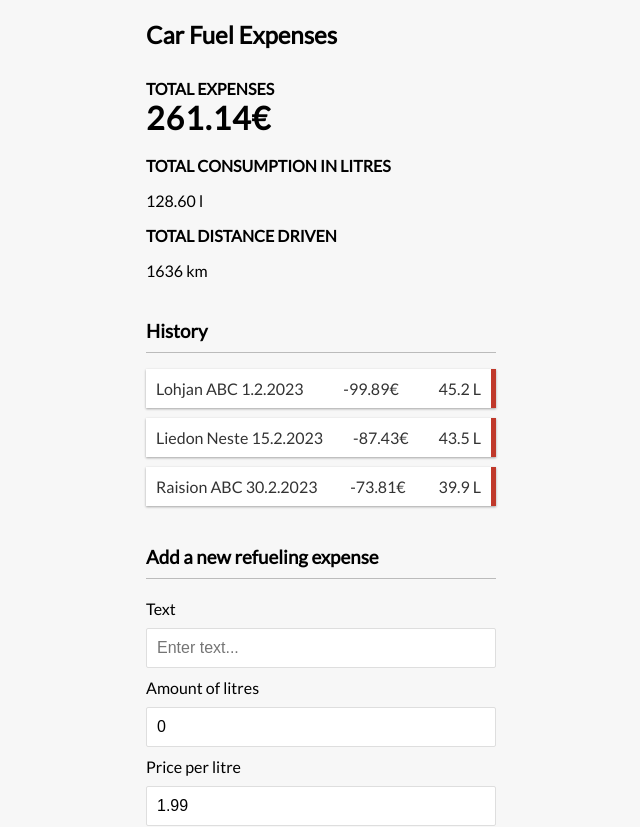
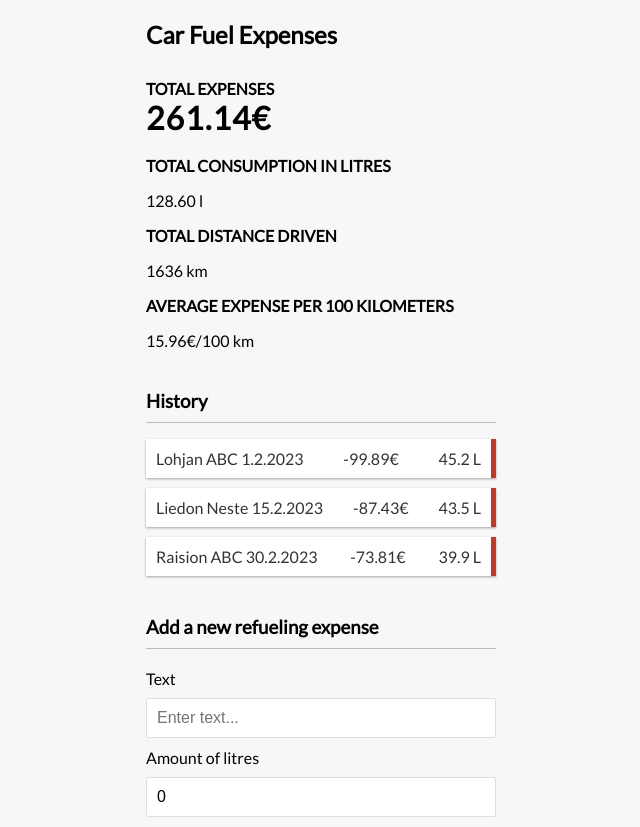
Before and after one commit to mr5499/frontend_app, a React (Create React App) app in the folder frontend_app/: page / in a window 1280 px wide. Shown: the top 827 px of the page, without its empty margins (319-959 px from the left). Built offline with nearby package versions, Linux system fonts and the light colour scheme.

Commit message:
AvgExpenses.js component created and rendered

```diff
--- a/frontend_app/src/App.js
+++ b/frontend_app/src/App.js
@@ -7,6 +7,7 @@ import { RefuelingExpenseList } from './components/RefuelingExpenseList';
 import { AddRefuelingExpense } from './components/AddRefuelingExpense';
 import { GlobalProvider } from './context/GlobalState';
 import { TotalDistance } from './components/TotalDistance';
+import { AvgExpense } from './components/AvgExpenses';
 
 function App() {
   return (
@@ -16,6 +17,7 @@ function App() {
         <TotalRefuelingExpenses />
         <TotalLitres />
         <TotalDistance />
+        <AvgExpense />
         <RefuelingExpenseList />
         <AddRefuelingExpense />
       </div>
--- /dev/null
+++ b/frontend_app/src/components/AvgExpenses.js
@@ -0,0 +1,19 @@
+import React, { useContext } from 'react'
+import { GlobalContext } from '../context/GlobalState'
+
+export const AvgExpense = () => {
+  const { refuels } = useContext(GlobalContext)
+  const distances = refuels.map(refuel => refuel.kilometersDriven)
+  const totalDistances = distances.reduce((acc, item) => (acc += item), 0).toFixed(2)
+  const amounts = refuels.map(refuel => refuel.amount * refuel.pricePerLiter)
+  const total = amounts.reduce((acc, item) => (acc += item), 0).toFixed(2)
+  const avgExpense = ((total/totalDistances)*100).toFixed(2)
+
+  return (
+
+    <div>
+        <h4>Average expense per 100 kilometers</h4>
+        <p> {avgExpense}€/100 km</p>
+    </div>
+  )
+}
```
Also changed, not shown: frontend_app/src/components/TotalKilometers.js (deleted).
